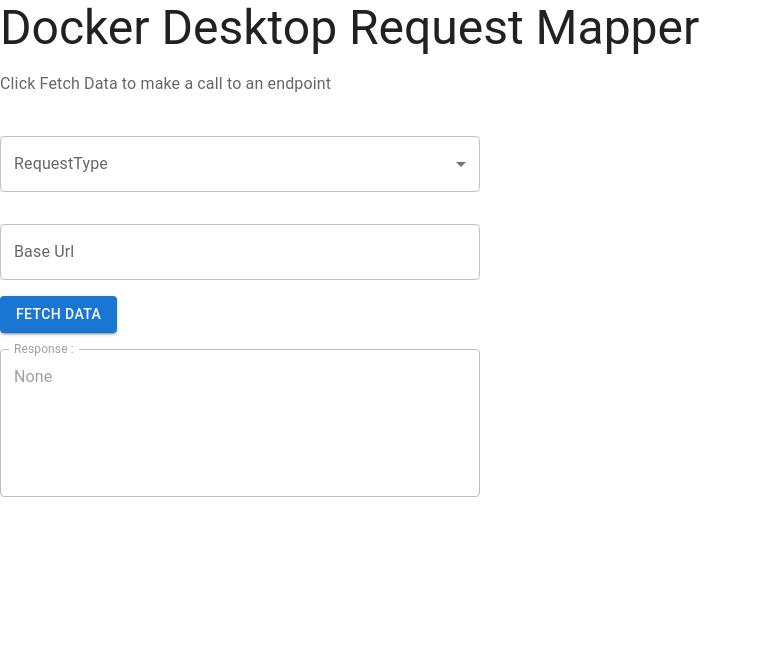
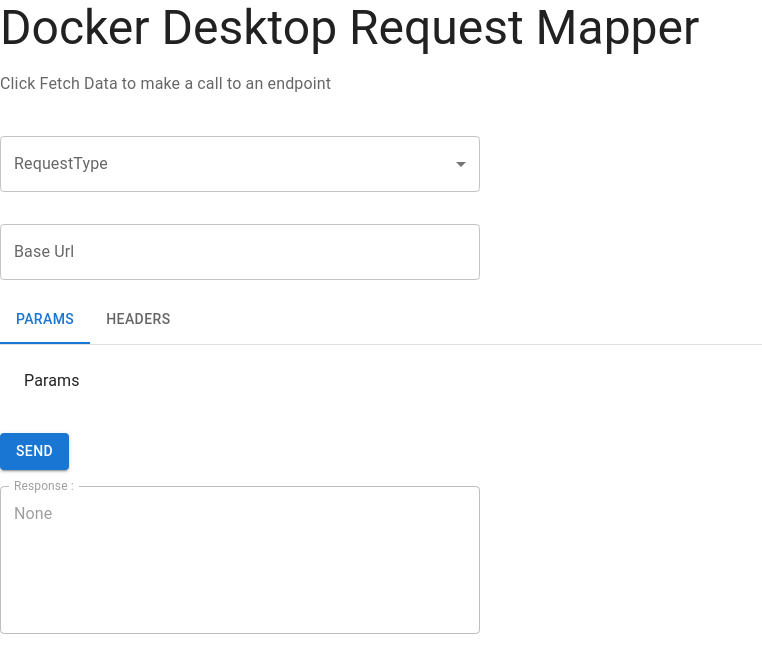
Before and after one commit to jatin711-debug/request-docker-extension, a React (Create React App) app in the folder ui/: page / in a window 1280 px wide. Shown: the top 672 px of the page, without its empty margins (0-762 px from the left). Built offline with nearby package versions, Linux system fonts and the light colour scheme; what @docker/docker-mui-theme would draw is missing.

Commit message:
Updating Components

```diff
--- a/ui/src/App.tsx
+++ b/ui/src/App.tsx
@@ -1,4 +1,5 @@
-import {useState} from 'react';
+import { useState } from 'react';
+import BasicTabs from './components/tabs-component';
 import Button from '@mui/material/Button';
 import { Stack, TextField, Typography, MenuItem, InputLabel, Box, FormControl } from '@mui/material';
 import Select, { SelectChangeEvent } from '@mui/material/Select';
@@ -25,6 +26,7 @@ export function App() {
       <Typography variant="body1" color="text.secondary" sx={{ mt: 2 }}>
         Click Fetch Data to make a call to an endpoint
       </Typography>
+
       <Box sx={{ minWidth: 240, mt:5 }}>
       <FormControl>
         <InputLabel sx={{ width:240 }} id="simple-select-label">RequestType</InputLabel>
@@ -50,8 +52,9 @@ export function App() {
           value={input}
           onChange={(e)=> setInput(e.target.value)}
         />
+        <BasicTabs/>
         <Button variant="contained" onClick={handleClick}>
-          Fetch Data
+          Send
         </Button>
         <TextField
           label="Response :"
--- /dev/null
+++ b/ui/src/components/params-component.tsx
@@ -0,0 +1,5 @@
+//params components
+
+export const Params = () =>{
+
+}
--- /dev/null
+++ b/ui/src/components/tabs-component.tsx
@@ -0,0 +1,63 @@
+import * as React from 'react';
+import Tabs from '@mui/material/Tabs';
+import Tab from '@mui/material/Tab';
+import Typography from '@mui/material/Typography';
+import Box from '@mui/material/Box';
+
+interface TabPanelProps {
+  children?: React.ReactNode;
+  index: number;
+  value: number;
+}
+
+function TabPanel(props: TabPanelProps) {
+  const { children, value, index, ...other } = props;
+
+  return (
+    <div
+      role="tabpanel"
+      hidden={value !== index}
+      id={`simple-tabpanel-${index}`}
+      aria-labelledby={`simple-tab-${index}`}
+      {...other}
+    >
+      {value === index && (
+        <Box sx={{ p: 3 }}>
+          <Typography>{children}</Typography>
+        </Box>
+      )}
+    </div>
+  );
+}
+
+function a11yProps(index: number) {
+  return {
+    id: `simple-tab-${index}`,
+    'aria-controls': `simple-tabpanel-${index}`,
+  };
+}
+
+export default function BasicTabs() {
+  const [value, setValue] = React.useState(0);
+
+  const handleChange = (event: React.SyntheticEvent, newValue: number) => {
+    setValue(newValue);
+  };
+
+  return (
+    <Box sx={{ width: '100%' }}>
+      <Box sx={{ borderBottom: 1, borderColor: 'divider' }}>
+        <Tabs value={value} onChange={handleChange} aria-label="basic tabs example">
+          <Tab label="Params" {...a11yProps(0)} />
+          <Tab label="Headers" {...a11yProps(1)} />
+        </Tabs>
+      </Box>
+      <TabPanel value={value} index={0}>
+        Params
+      </TabPanel>
+      <TabPanel value={value} index={1}>
+        Headers
+      </TabPanel>
+    </Box>
+  );
+}
--- a/ui/src/helpers/request-state.ts
+++ b/ui/src/helpers/request-state.ts
@@ -1,18 +1,21 @@
 import axios from 'axios';
+
 export const requestStates = [
-    {type:"post"},
-    {type:"get"},
+    {type:"POST"},
+    {type:"GET"},
     {type:"DELETE"},
     {type:"PUT"}
 ]
 
 export const createHttpRequest = async (method: string, url: string, data:Object={}) =>{
     console.log(method + " "+url+" "+JSON.stringify(data));
-
     const response:any = axios({
         method,
         url,
-        data:JSON.stringify(data)
+        data:JSON.stringify(data),
+        headers:{
+
+        }
     });
     return response;
 }
```
